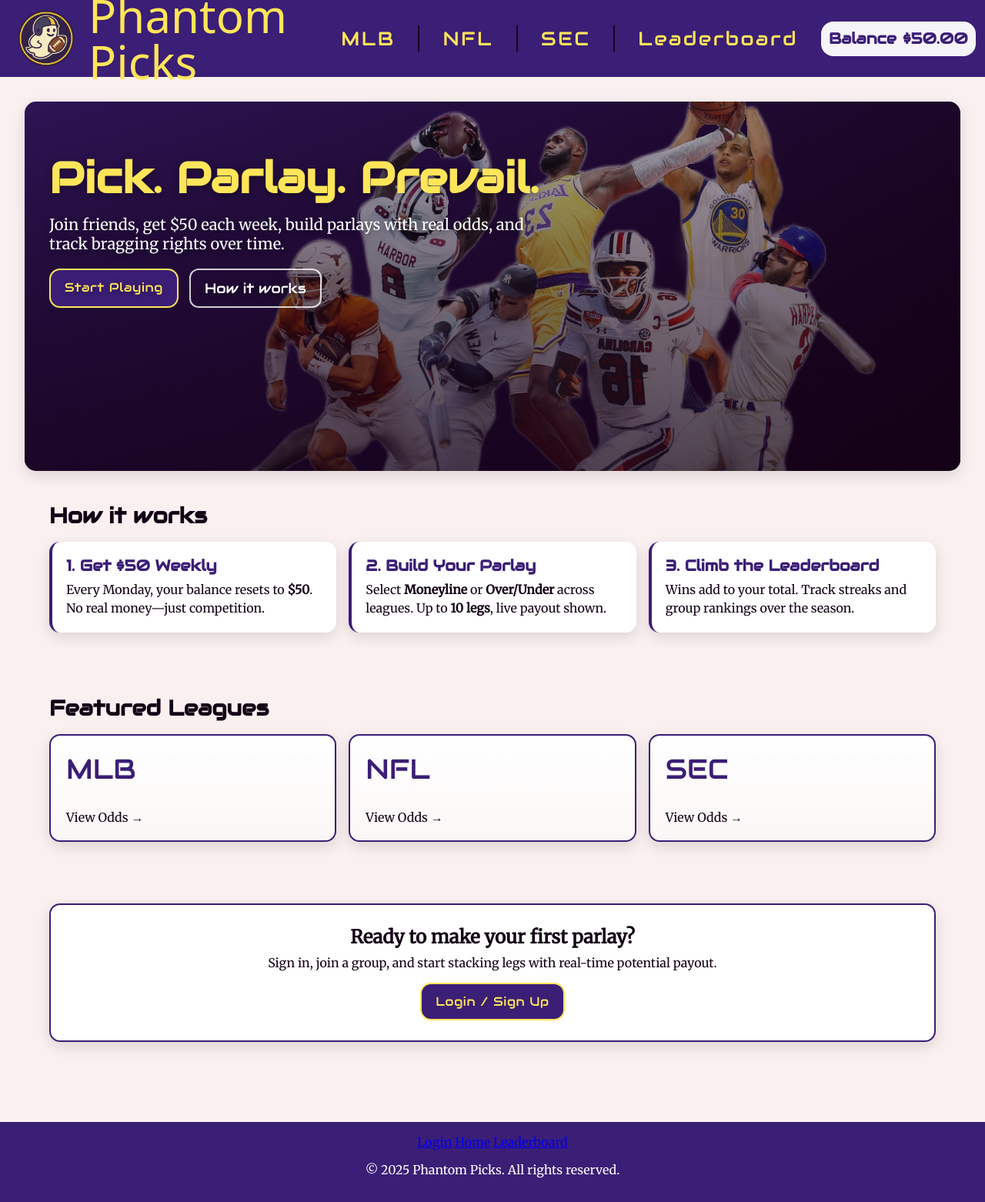
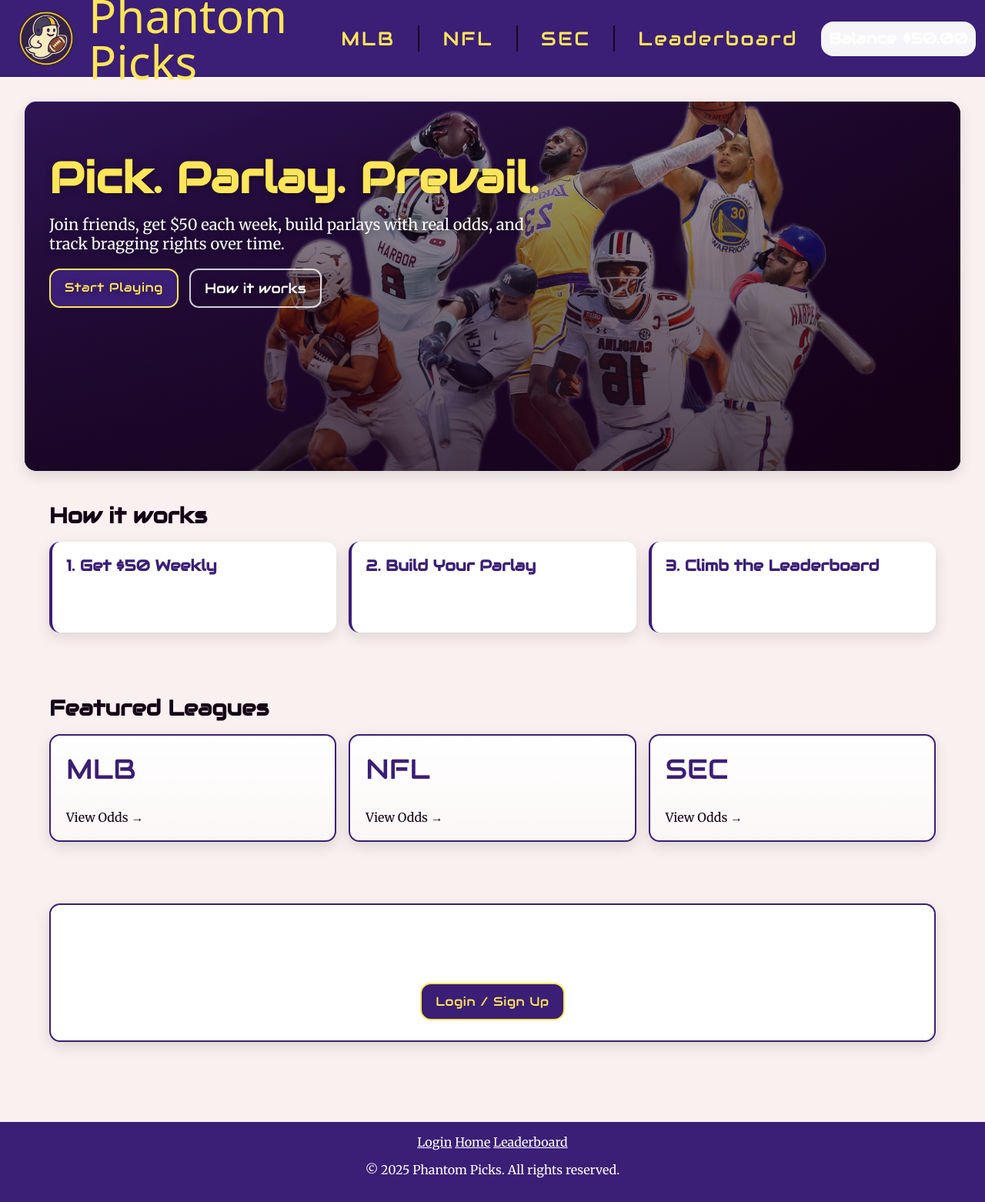
Before and after one commit to Aidan-usc/Game-Line, a PHP site: page / in a window 1280 px wide. Shown: the whole page at 77% size. Run offline with PHP 8.4, Linux system fonts and the light colour scheme; some web fonts are replaced.

Commit message:
Update styles.css

```diff
--- a/assets/css/styles.css
+++ b/assets/css/styles.css
@@ -19,7 +19,9 @@
   --rail-footer-h:180px;
 }
 
-*{ box-sizing:border-box; }
+*{ box-sizing:border-box;
+ color: #fff;
+ }
 
 body{
   margin:0;
@@ -213,7 +215,6 @@ body{
   border-top:1px dashed rgba(59,30,118,.20);
   box-shadow:0 -6px 18px rgba(0,0,0,.06);
   border-radius:0 0 12px 12px;
-  text-color: #fff !important;
 }
 .rail-summary{ display:grid; gap:10px; }
 .rail-summary .row{ display:flex; align-items:center; justify-content:space-between; gap:10px; }
```
